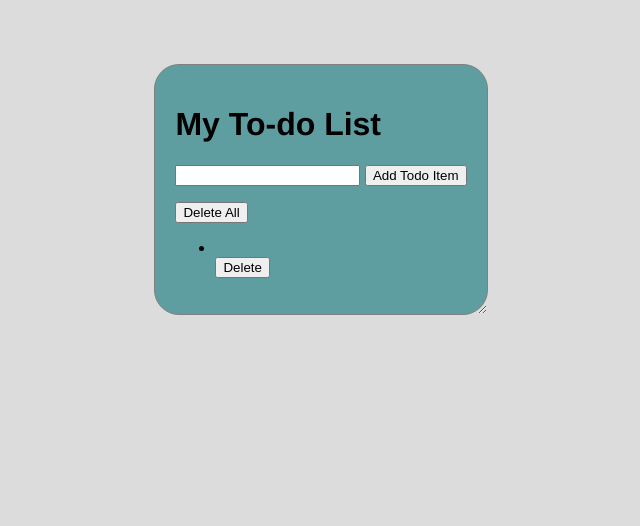
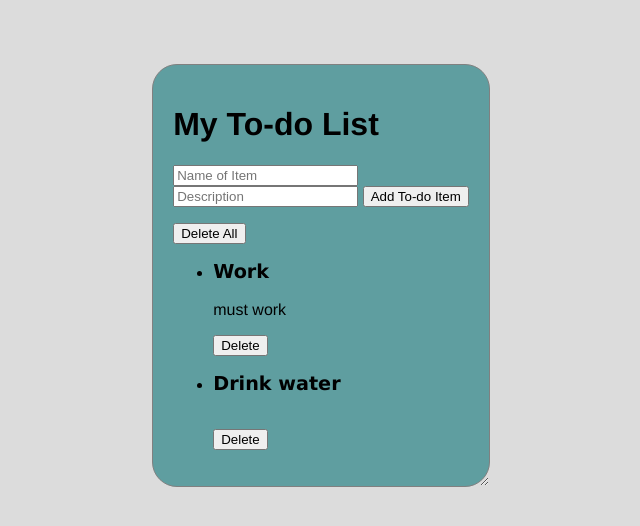
Before and after one commit to RonAlffrson/todoListProject, a Django app: page /todoapp/ in a window 1280 px wide. Shown: the top 526 px of the page, without its empty margins (319-959 px from the left). Run offline with Django 5.2, Linux system fonts and the light colour scheme; data comes from the database, SQL or seed files in the repository.

Commit message:
items have now names and descriptions

```diff
--- a/todoproject/todoapp/models.py
+++ b/todoproject/todoapp/models.py
@@ -3,5 +3,5 @@ from django.db import models
 # Create your models here.
 from django.db import models
 class TodoListItem(models.Model):
-    name = models.CharField()
+    name = models.CharField(max_length=100)
     description = models.TextField()
--- a/todoproject/todoapp/static/todoapp/index.css
+++ b/todoproject/todoapp/static/todoapp/index.css
@@ -16,11 +16,27 @@ body{
     padding: 20px;
 
 
-
+    /*resizing*/
     min-height: 30px;
     min-width: 30px;
     resize: both;
     overflow: auto;
     max-height: fit-content;
     max-width: fit-content;
-  }
+}
+
+.item-name{
+    font-size: larger;
+    font-weight: bold;
+}
+
+/*
+ul{
+    border: 1px rgb(49, 46, 46);
+    border-style: solid;
+    background-color: rgb(110, 147, 148);
+
+    border-radius: 25px;
+    padding: 20px;
+
+}*/
--- a/todoproject/todoapp/templates/index.html
+++ b/todoproject/todoapp/templates/index.html
@@ -11,13 +11,15 @@
         </div>
 
         <div id="forms">
-            <form action="/addTodoItem/" method = "post">
+            <form action="/addTodoItem/" method="post">
                 {% csrf_token %}
-                <input type="text" name="description">
-                <input type="submit" value="Add Todo Item">
+
+                <input type="text" name="name" placeholder="Name of Item" required> <br>
+                <input type="text" name="description" placeholder="Description">
+                <input type="submit" value="Add To-do Item">
             </form>
 
-            <form action="/deleteAllTodoItems/" method = "post">
+            <form action="/deleteAllTodoItems/" method="post">
                 {% csrf_token %}
                 <input type="submit" value="Delete All">
             </form>
@@ -28,14 +30,19 @@
                 <!--for loop to iterate through the list of items we have in the all_items variables-->
                 {% for i in all_items %}
                 <li>
-                    {{i.description}}
+                    <p>
+                        <div class="item-name" style="font-family: 'Lucida Sans', 'Lucida Sans Regular', 'Lucida Grande', 'Lucida Sans Unicode', Geneva, Verdana, sans-serif;">{{i.name}}</div>
+                        <br>
+                        {{i.description}}
+
+                    </p>
                 </li>
 
-                <form action="/deleteTodoItem/{{i.id}}/" method = "post">{% csrf_token %}
+                <form action="/deleteTodoItem/{{i.id}}/" method="post">
+                    {% csrf_token %}
                     <input type="submit" value="Delete">
                 </form>
 
-                <form action=""></form>
 
                 {% endfor %}
             </ul>
--- a/todoproject/todoapp/views.py
+++ b/todoproject/todoapp/views.py
@@ -10,8 +10,10 @@ def todoappView(request):
     {'all_items':all_todo_items})
 
 def addTodoView(request):
-    x = request.POST['description']
-    new_item = TodoListItem(description = x)
+    x = request.POST['name']
+    y = request.POST['description']
+
+    new_item = TodoListItem(name = x, description = y)
     new_item.save()
     return HttpResponseRedirect('/todoapp/')
 
@@ -26,6 +28,7 @@ def deleteAllTodoView(request):
 
     return HttpResponseRedirect('/todoapp/')
 
-def renameTodoView(request, i):
+'''def renameTodoView(request, i):
     new_name = request.POST['description']
     item = TodoListItem.objects.get(id=i)
+'''
```
Also changed, not shown: todoproject/db.sqlite3, todoproject/todoapp/migrations/0002_rename_content_todolistitem_description_and_more.py (added).
